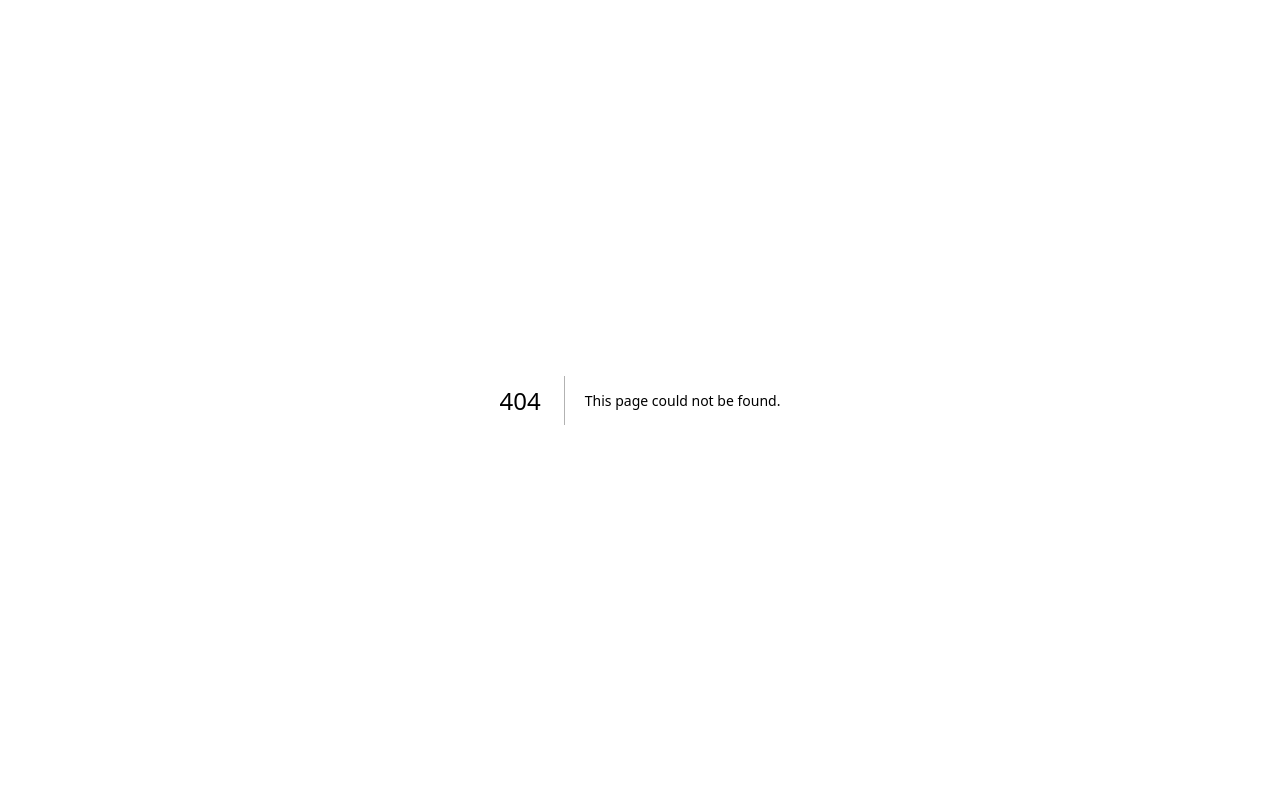
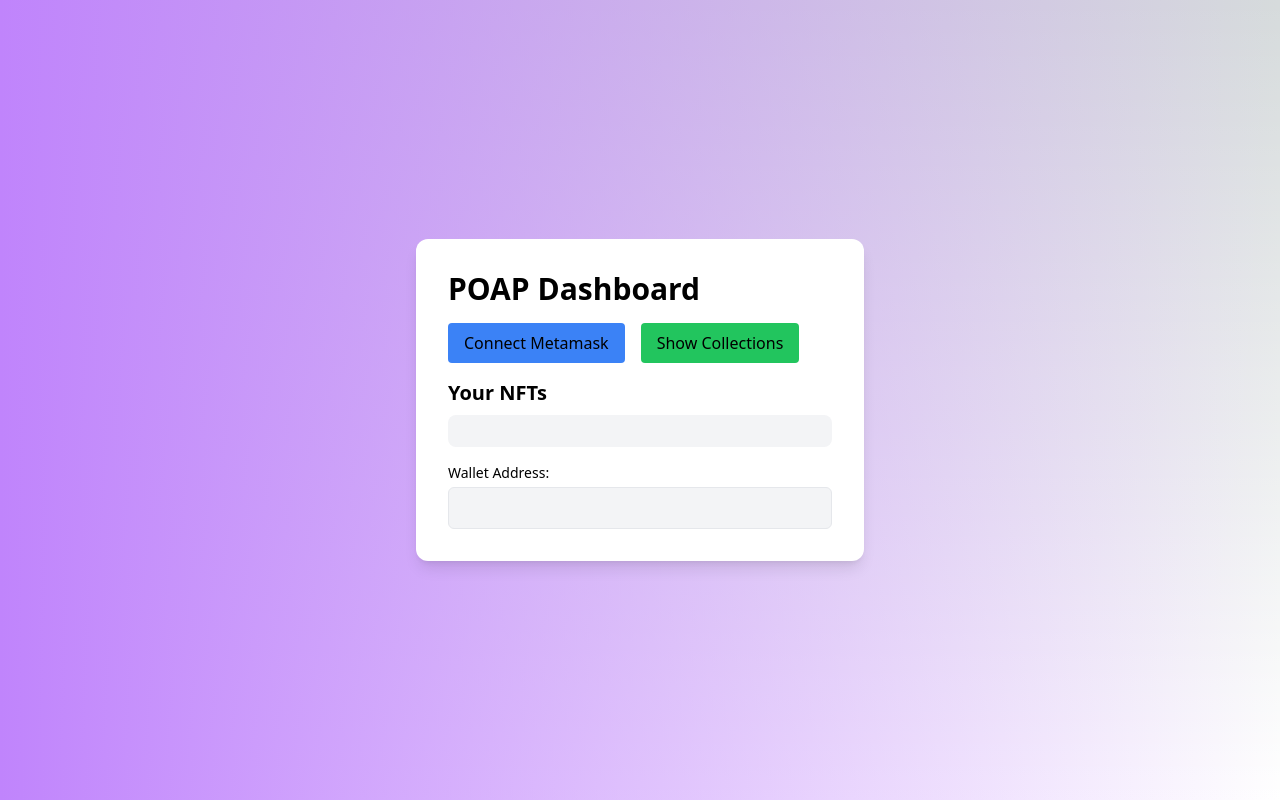
Before and after one commit to Colifaa/Andino, a Next.js app: page /poap in a window 1280 px wide. Before the commit this address had no page. Built offline with nearby package versions, Linux system fonts and the light colour scheme.

Commit message:
front del QR

```diff
--- a/package.json
+++ b/package.json
@@ -15,6 +15,7 @@
     "react": "^18",
     "react-dom": "^18",
     "react-images-uploading": "^3.1.7",
-    "tailwindcss": "^3.3.5"
+    "tailwindcss": "^3.3.5",
+    "web3": "^4.2.2"
   }
 }
--- /dev/null
+++ b/src/components/Poap.jsx
@@ -0,0 +1,87 @@
+import React, { useState, useEffect } from 'react';
+import Web3 from 'web3';
+
+function Poap() {
+  const [address, setAddress] = useState('');
+  const [collections, setCollections] = useState([]);
+
+  const handleConnectMetamask = async () => {
+    try {
+      if (window.ethereum) {
+        await window.ethereum.request({ method: 'eth_requestAccounts' });
+        const accounts = await window.ethereum.request({ method: 'eth_accounts' });
+        setAddress(accounts[0] || '');
+      } else {
+        console.error("Metamask no está instalado o no es compatible.");
+      }
+    } catch (error) {
+      console.error(error);
+    }
+  };
+
+  const handleShowCollections = async () => {
+    try {
+      if (!address) {
+        console.error("Conéctate a Metamask primero.");
+        return;
+      }
+
+      const web3 = new Web3(window.ethereum);
+
+      // Aquí deberías usar las funciones de Web3.js o Ethers.js para interactuar con la blockchain
+      // y obtener información sobre las colecciones y NFTs asociados a la dirección de la billetera.
+
+      // Ejemplo de cómo obtener información sobre las colecciones:
+      // const collectionsInfo = await obtenerInformacionDeColecciones();
+
+      // Actualizar el estado con la información obtenida
+      // setCollections(collectionsInfo);
+
+      console.log(`NFTs en la dirección ${address}:`, collectionsInfo);
+    } catch (error) {
+      console.error(error);
+    }
+  };
+
+  useEffect(() => {
+    // Ejemplo de cómo obtener información sobre las colecciones al cargar la página
+    handleShowCollections();
+  }, [address]); // Se ejecutará cuando la dirección de la billetera cambie
+
+  return (
+    <div className="bg-gradient-to-r from-purple-400 min-h-screen flex items-center justify-center">
+      <div className="bg-white p-8 rounded-xl shadow-lg w-full max-w-md">
+        <h1 className="text-3xl font-bold mb-4 text-black">POAP Dashboard</h1>
+        <div className="flex space-x-4">
+          <button className="bg-blue-500 text-black px-4 py-2 rounded" onClick={handleConnectMetamask}>
+            Connect Metamask
+          </button>
+          <button className="bg-green-500 text-black px-4 py-2 rounded" onClick={handleShowCollections}>
+            Show Collections
+          </button>
+        </div>
+        <div className="mt-4">
+          <h2 className="text-xl font-semibold mb-2 text-black">Your NFTs</h2>
+          <div className="bg-gray-100 p-4 rounded-lg">
+            {collections.map((nft, index) => (
+              <div key={index} className="bg-white p-4 rounded-lg">
+                <p className="text-gray-600">{`NFT #${index + 1}: ${nft.name}`}</p>
+              </div>
+            ))}
+          </div>
+        </div>
+        <div className="mt-4">
+          <label className="block text-sm font-medium text-black">Wallet Address:</label>
+          <input
+            type="text"
+            value={address}
+            readOnly
+            className="mt-1 p-2 border rounded-md w-full bg-gray-100 text-black"
+          />
+        </div>
+      </div>
+    </div>
+  );
+}
+
+export default Poap;
--- /dev/null
+++ b/src/pages/poap.js
@@ -0,0 +1,10 @@
+import Poap from '@/components/Poap'
+import React from 'react'
+
+export default function poap() {
+  return (
+    <div>
+      <Poap/>
+    </div>
+  )
+}
```
Also changed, not shown: 1 other file (tests, documents, lock files or other folders).
